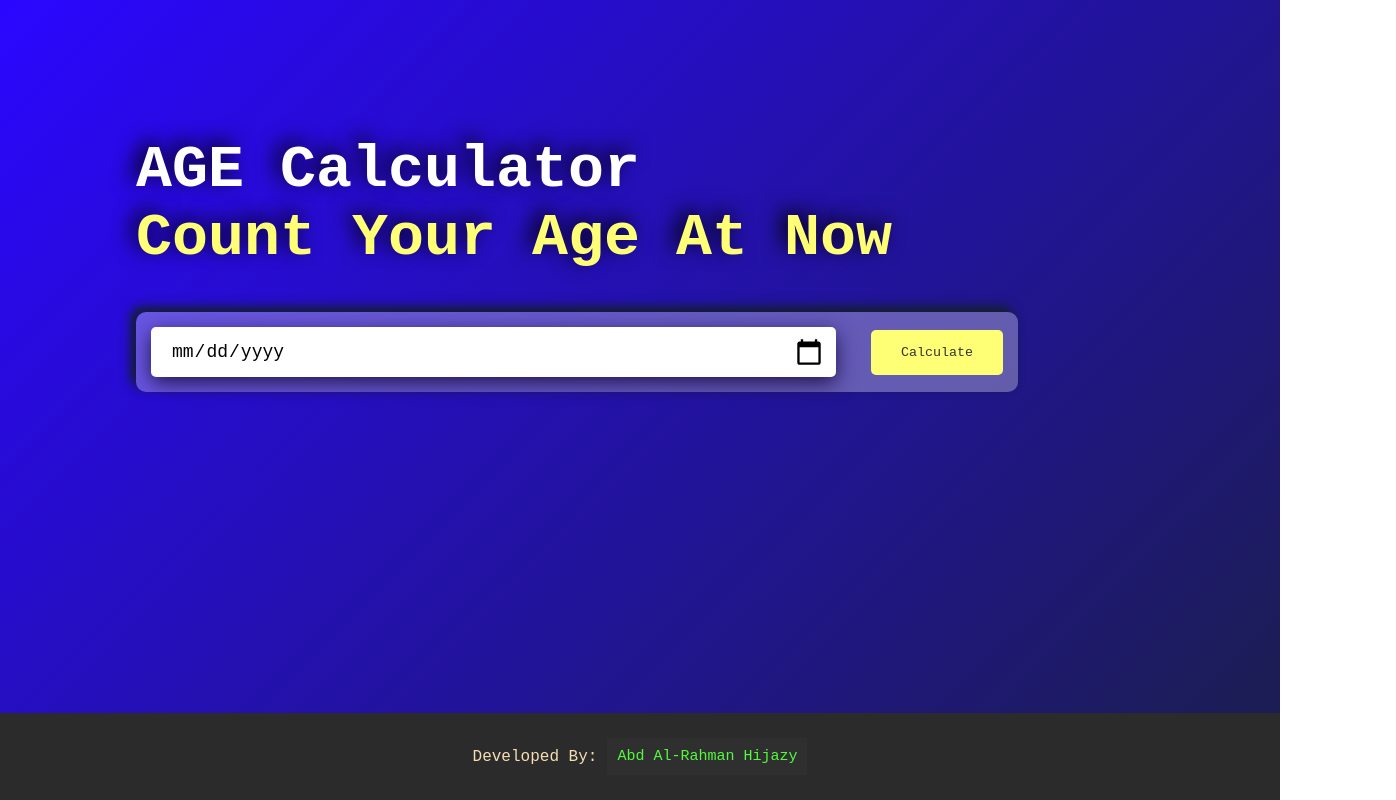
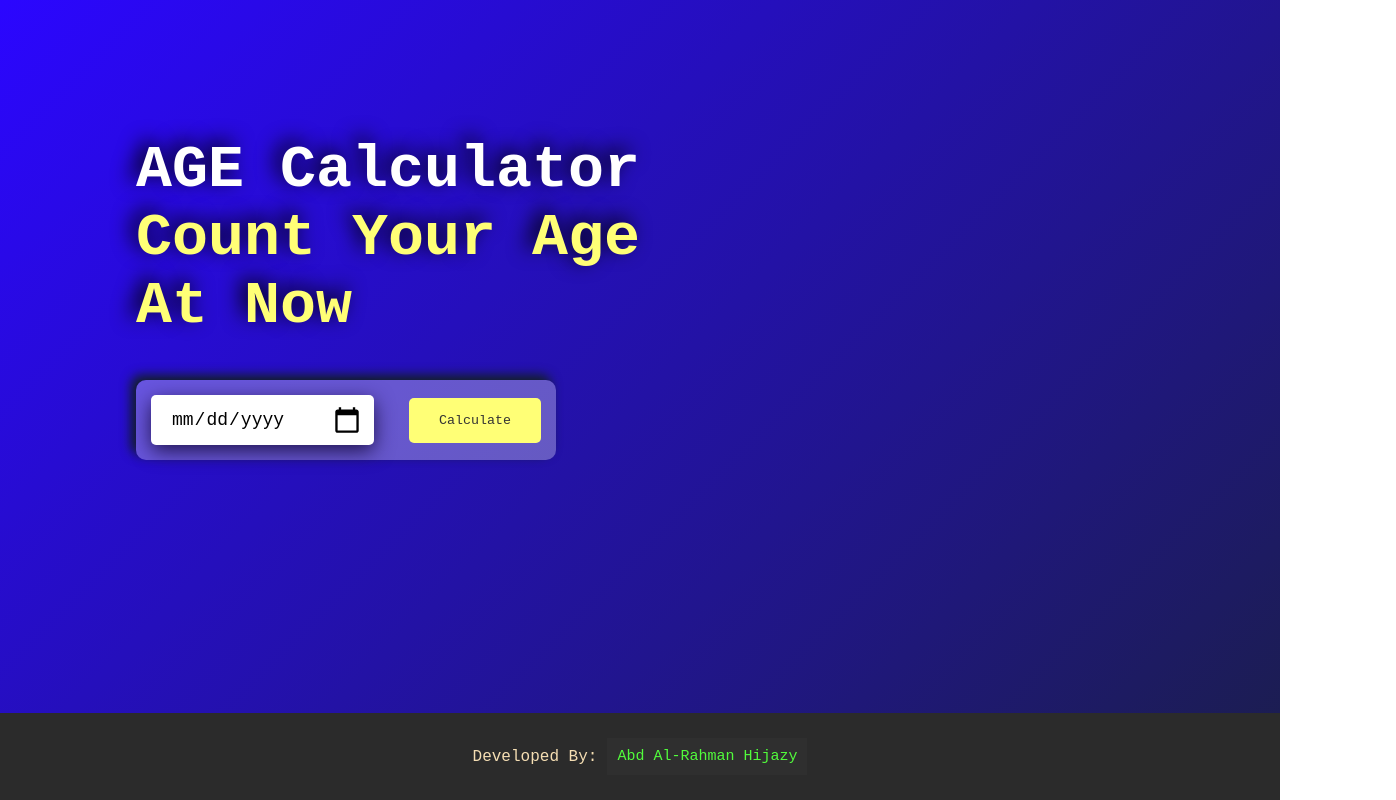
Before and after one commit to Abd-AlRahman-Hijazy/AGE_CALCULATOR, a plain HTML site: page index.html in a window 1280 px wide. Shown: the whole page, 1396 px wide, since content can reach past the window. Drawn offline with Linux system fonts and the light colour scheme.

Commit message:
Update style.css

```diff
--- a/style.css
+++ b/style.css
@@ -14,7 +14,7 @@
 }
 .calculator {
   width: 100%;
-  /* max-width: 600px; */
+  max-width: 600px;
   margin-left: 10%;
   margin-top: 10%;
 }
```
